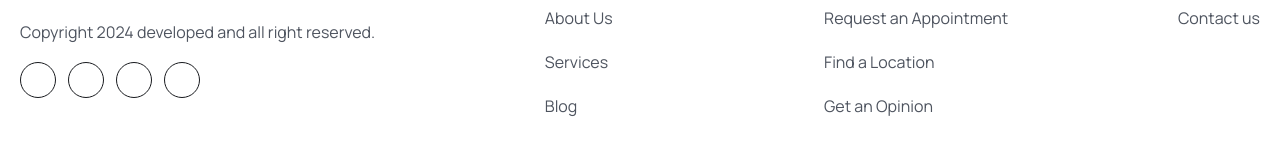
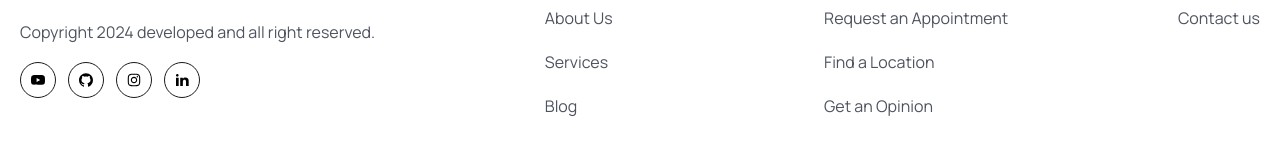
Before and after one commit to Faiyaz582/GetMed, a React (Vite) app in the folder frontend/: page /contact in a window 1280 px wide. Shown: the part 1104-1258 px from the top of the page. Built offline with nearby package versions, Linux system fonts and the light colour scheme.

Commit message:
Minr change

```diff
--- a/frontend/src/components/Footer/Footer.jsx
+++ b/frontend/src/components/Footer/Footer.jsx
@@ -7,19 +7,19 @@ import { AiFillYoutube, AiFillGithub, AiOutlineInstagram } from 'react-icons/ai'
 const socialLinks = [
   {
     path: "https://www.youtube.com",
-    icon: <AiFillYoutube className='group-hover: text-white w-4 h-5' />
+    icon: <AiFillYoutube className='group-hover: text-black w-4 h-5' />
   },
   {
     path: "https://github.com/Faiyaz582/GetMed",
-    icon: <AiFillGithub className='group-hover: text-white w-4 h-5' />
+    icon: <AiFillGithub className='group-hover: text-black w-4 h-5' />
   },
   {
     path: "https://www.instagram.com/",
-    icon: <AiOutlineInstagram className='group-hover: text-white w-4 h-5' />
+    icon: <AiOutlineInstagram className='group-hover: text-black w-4 h-5' />
   },
   {
     path: "https://www.linkedin.com/",
-    icon: <RiLinkedinFill className='group-hover: text-white w-4 h-5' />
+    icon: <RiLinkedinFill className='group-hover: text-black w-4 h-5' />
   },
 ];
 
```
